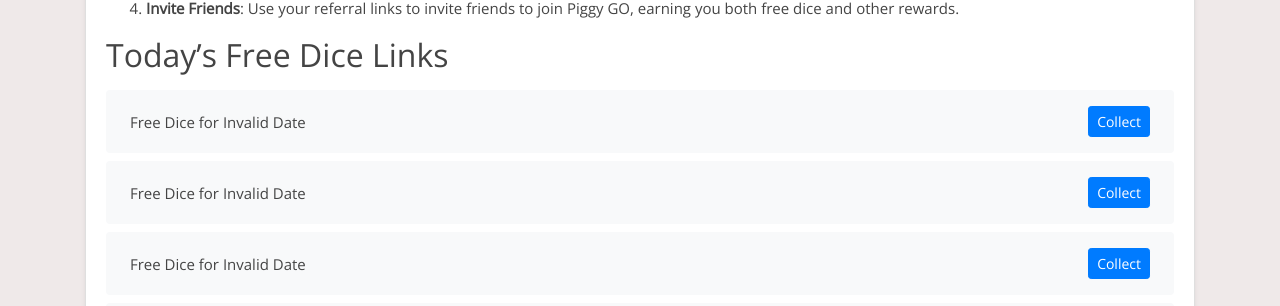
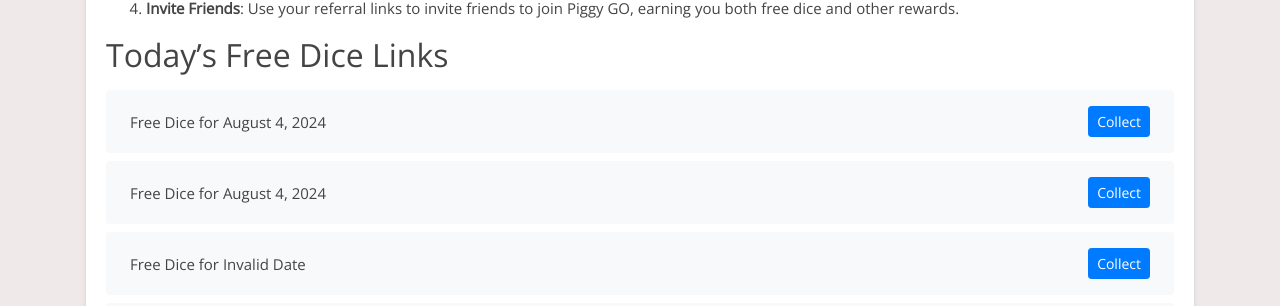
Before and after one commit to Prollad99/bs-net, a Jekyll site: the page built from _posts/2024-07-04-piggy-go.md, in a window 1280 px wide and 900 px high, scrolled down 442 px. Shown: the part 148-454 px from the top of the window. Built offline with Jekyll 4.4.1, drawn with Linux system fonts in a browser that asks for light colours; nearby versions of some CDN libraries; comment, search, counter and statistics services are not loaded; some of the changed text lies outside the part shown.

Commit message:
Update piggy-go reward links and last modified date

```diff
--- a/_data/include_files.yml
+++ b/_data/include_files.yml
@@ -23,7 +23,7 @@
   last_modified: 2024-08-04 06:23:56
 
 piggy-go.html:
-  last_modified: 2024-08-04 06:23:51
+  last_modified: 2024-08-04 06:36:49
 
 caesars-slots.html:
   last_modified: 2024-08-04 06:23:58
--- a/_includes/piggy-go.html
+++ b/_includes/piggy-go.html
@@ -1,4 +1,12 @@
 <ul class="list-group mt-3 mb-4">
+  <li class="list-group-item d-flex justify-content-between align-items-center">
+    <span>Free Dice for August 4, 2024</span>
+    <a href="https://piggygo-jy.forevernine.com/fanpage?code=GM9K81SP&channel=1" class="btn btn-primary btn-sm">Collect</a>
+  </li>
+  <li class="list-group-item d-flex justify-content-between align-items-center">
+    <span>Free Dice for August 4, 2024</span>
+    <a href="https://piggygo-jy.forevernine.com/fanpage?code=GM9K81SP&channel=4" class="btn btn-primary btn-sm">Collect</a>
+  </li>
   <li class="list-group-item d-flex justify-content-between align-items-center">
     <span>Free Dice for Invalid Date</span>
     <a href="https://piggygo-jy.forevernine.com/fanpage?code=2V7H0662&channel=1" class="btn btn-primary btn-sm">Collect</a>
@@ -391,12 +399,4 @@
     <span>Free Dice for August 4, 2024</span>
     <a href="https://piggygo-jy.forevernine.com/fanpage?code=HYPVBWWE&channel=4" class="btn btn-primary btn-sm">Collect</a>
   </li>
-  <li class="list-group-item d-flex justify-content-between align-items-center">
-    <span>Free Dice for August 4, 2024</span>
-    <a href="https://piggygo-jy.forevernine.com/fanpage?code=GCJRV364&channel=1" class="btn btn-primary btn-sm">Collect</a>
-  </li>
-  <li class="list-group-item d-flex justify-content-between align-items-center">
-    <span>Free Dice for August 4, 2024</span>
-    <a href="https://piggygo-jy.forevernine.com/fanpage?code=GCJRV364&channel=4" class="btn btn-primary btn-sm">Collect</a>
-  </li>
 </ul>
```
Also changed, not shown: links-json/piggy-go.json (+8 -8 lines).
